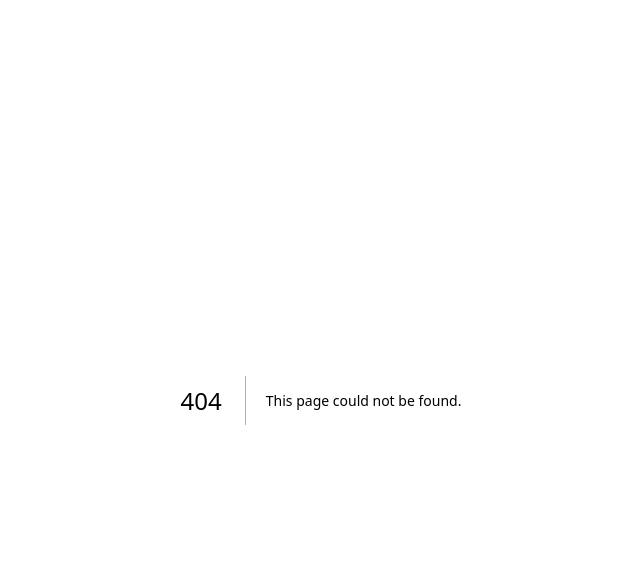
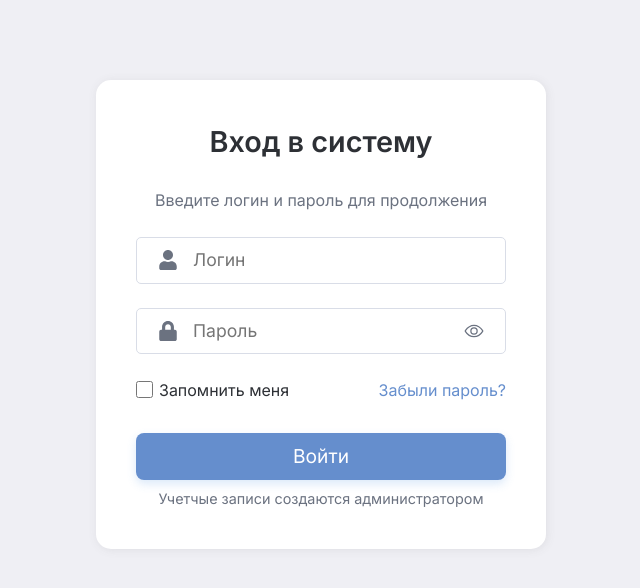
Before and after one commit to NikShep21/edu_topic_manager, a Next.js app in the folder frontend/: page /login in a window 1280 px wide. Before the commit this address had no page. Shown: the top 588 px of the page, without its empty margins (319-959 px from the left). Built offline with nearby package versions, Linux system fonts and the light colour scheme.

Commit message:
feat: add new page with login

```diff
--- /dev/null
+++ b/frontend/src/app/login/page.module.scss
@@ -0,0 +1,7 @@
+.loginContainer {
+  min-height: 100vh;
+  display: flex;
+  justify-content: center;
+  align-items: flex-start;
+  padding-top: 10vh;
+}
--- /dev/null
+++ b/frontend/src/app/login/page.tsx
@@ -0,0 +1,12 @@
+import React from "react";
+import styles from "./page.module.scss";
+import { LoginForm } from "@/features/auth-by-credentials";
+const page = () => {
+  return (
+    <div className={styles.loginContainer}>
+      <LoginForm />
+    </div>
+  );
+};
+
+export default page;
```
